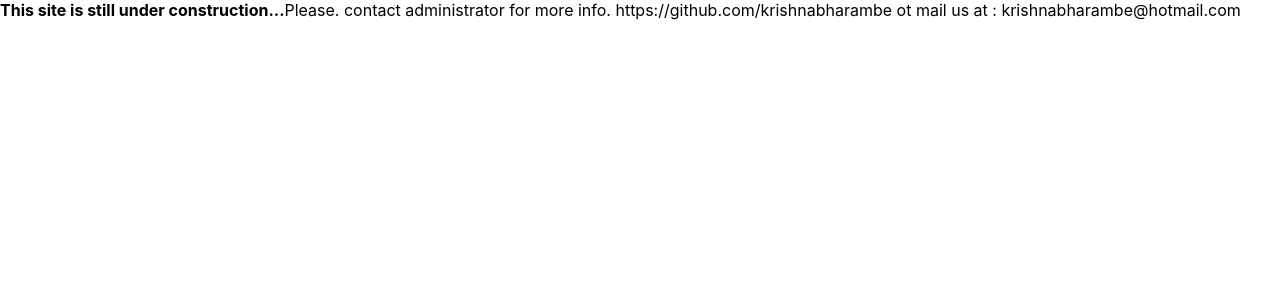
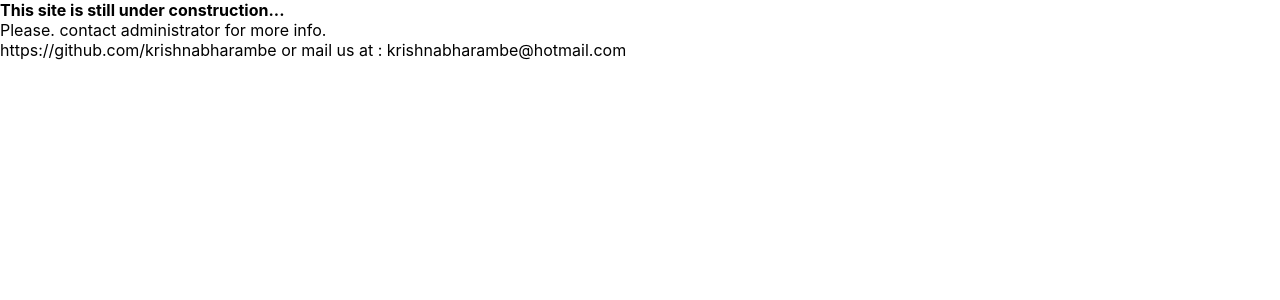
Before and after one commit to krishnabharambe/stupiduicom, a React (Create React App) app: page / in a window 1280 px wide. Shown: the top 300 px of the page. Built offline with nearby package versions, Linux system fonts and the light colour scheme.

Commit message:
added contact info

```diff
--- a/src/App.js
+++ b/src/App.js
@@ -2,11 +2,11 @@
 function App() {
   return (
     <div>
-<b>This site is still under construction...</b>
-
-Please. contact administrator for more info.
-
-https://github.com/krishnabharambe ot mail us at : krishnabharambe@hotmail.com
+      <b>This site is still under construction...</b>
+      <br />
+        Please. contact administrator for more info.
+      <br />
+        https://github.com/krishnabharambe or mail us at : krishnabharambe@hotmail.com
     </div>
   );
 }
```
